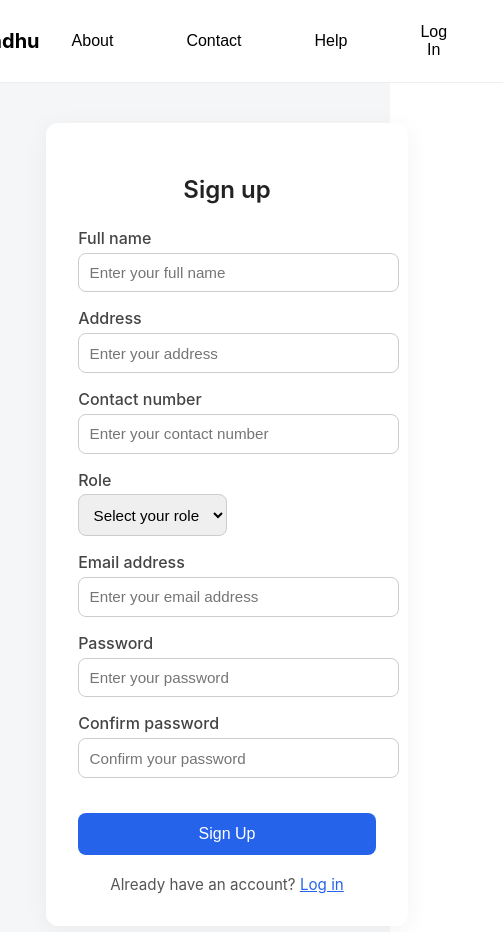
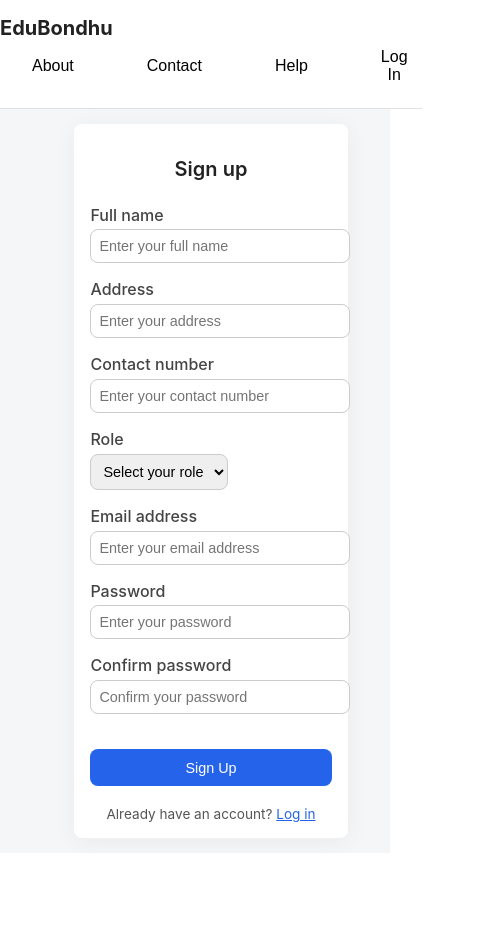
Before and after one commit to AftabAhmedFahim/EduBondhu, a React (Create React App) app: page /signup in a window 390 px wide. Shown: the top 932 px of the page, 503 px wide, since content can reach past the window. After the commit the page ends 853 px from the top, so only its background shows below. Built offline with nearby package versions, Linux system fonts and the light colour scheme.

Commit message:
Made signup page responsive

```diff
--- a/src/pages/SignUp/SignupPage.css
+++ b/src/pages/SignUp/SignupPage.css
@@ -1,4 +1,3 @@
-
 .signup-wrapper {
   min-height: 100vh;
   background-color: #f5f6f8;
@@ -15,6 +14,7 @@
   display: flex;
   justify-content: space-between;
   align-items: center;
+  flex-wrap:wrap;
 }
 
 .signup-logo {
@@ -27,6 +27,7 @@
   display: flex;
   gap: 1.25rem;
   align-items: center;
+  flex-wrap:wrap;
 }
 
 .signup-nav-links a {
@@ -111,3 +112,48 @@
   cursor: pointer;
   text-decoration: underline;
 }
+
+@media (max-width: 768px) {
+  .signup-navbar {
+    flex-direction: column;
+    align-items: flex-start;
+  }
+
+  .signup-nav-links {
+    width: 100%;
+    justify-content: space-around;
+    margin-top: 0.75rem;
+  }
+
+  .signup-box {
+    padding: 1.5rem;
+    margin: 20px auto;
+  }
+}
+
+@media (max-width: 480px) {
+  .signup-box {
+    padding: 1rem;
+    margin: 15px auto;
+    border-radius: 8px;
+  }
+
+  .signup-box h2 {
+    font-size: 1.25rem;
+  }
+
+  .signup-form .form-control,
+  .signup-form .form-select {
+    font-size: 0.9rem;
+    padding: 0.5rem;
+  }
+
+  .signup-btn {
+    padding: 0.65rem;
+    font-size: 0.9rem;
+  }
+
+  .signup-extra {
+    font-size: 0.85rem;
+  }
+}
--- a/src/pages/SignUp/SignupPage.js
+++ b/src/pages/SignUp/SignupPage.js
@@ -40,8 +40,8 @@ const SignupPage = () => {
 
   return (
     <div className="signup-wrapper">
-      <nav className="navbar">
-        <div className="logo">EduBondhu</div>
+      <nav className="signup-navbar">
+        <div className="signup-logo"> EduBondhu</div>
         <div className="nav-links">
           <button>About</button>
           <button>Contact</button>
@@ -51,6 +51,7 @@ const SignupPage = () => {
           </button>
         </div>
       </nav>
+
 
       <div className="signup-content">
         <div className="signup-box">
```
